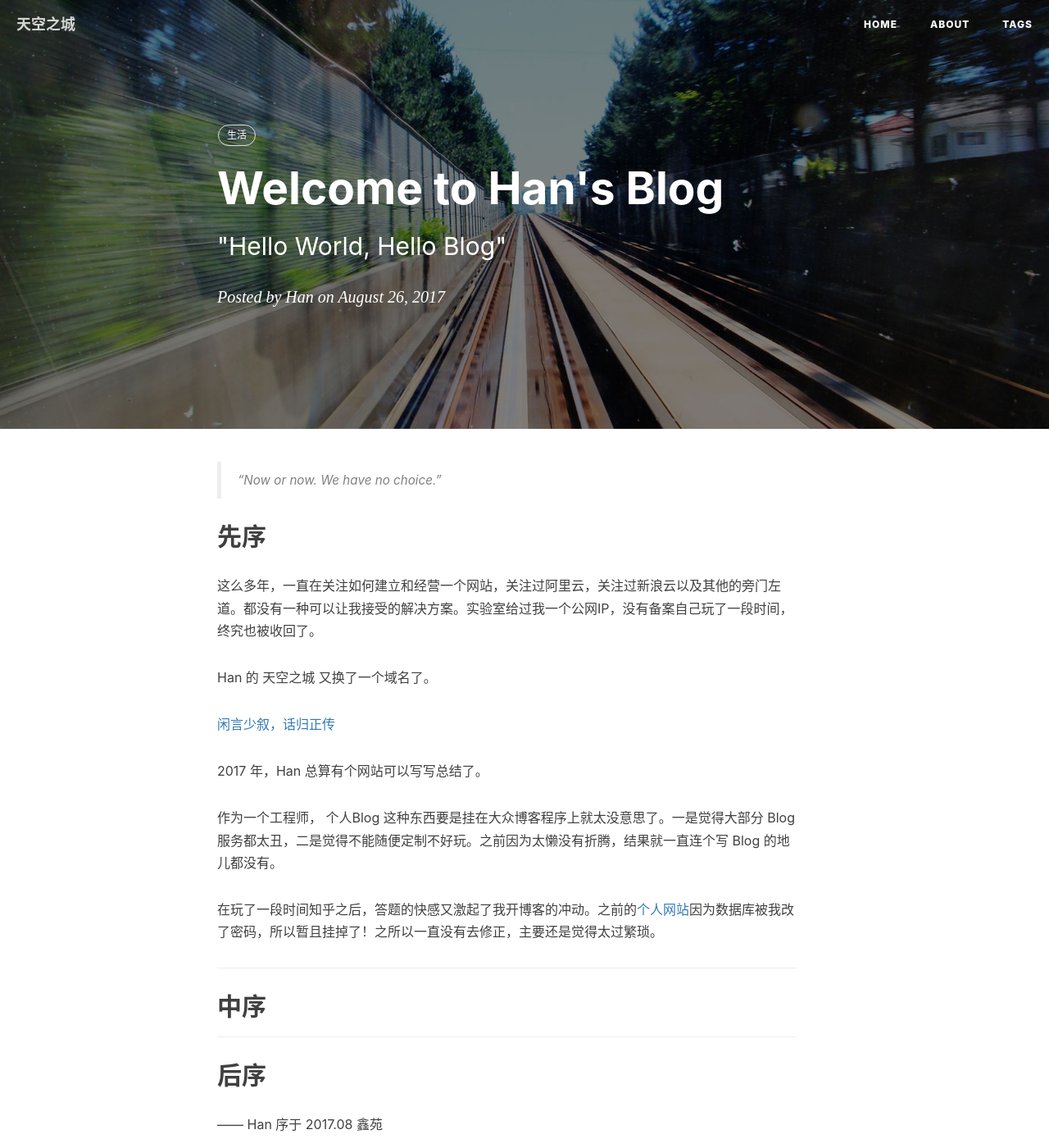
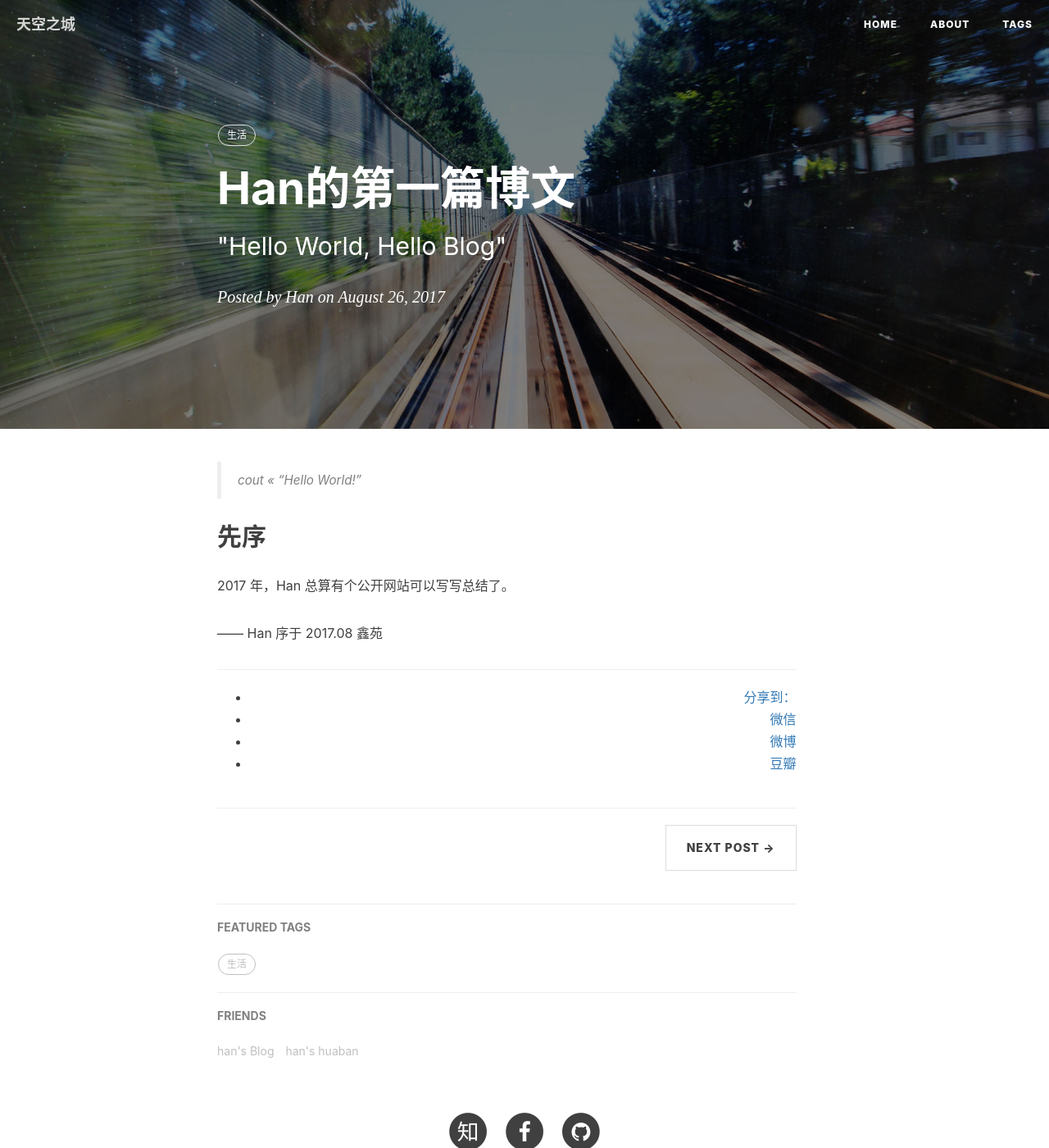
Before and after one commit to hanslabs/hanslabs.github.io, a Jekyll site: the page built from _posts/2017-08-26-hello-2017.markdown, in a window 1280 px wide and 1400 px high. Shown: the whole window at 82% size. Built offline with Jekyll 4.4.1, drawn with Linux system fonts in a browser that asks for light colours; nearby versions of some CDN libraries; comment, search, counter and statistics services are not loaded.

Commit message:
2017-14-25

```diff
--- a/_posts/2017-08-26-hello-2017.markdown
+++ b/_posts/2017-08-26-hello-2017.markdown
@@ -1,6 +1,6 @@
 ---
 layout:     post
-title:      "Welcome to Han's Blog"
+title:      "Han的第一篇博文"
 subtitle:   " \"Hello World, Hello Blog\""
 date:       2017-08-26 13:00:00
 author:     "Han"
@@ -9,42 +9,16 @@ tags:
     - 生活
 ---
 
-> “Now or now. We have no choice.”
+> cout << "Hello World!”
 
 
 ## 先序
 
-这么多年，一直在关注如何建立和经营一个网站，关注过阿里云，关注过新浪云以及其他的旁门左道。都没有一种可以让我接受的解决方案。实验室给过我一个公网IP，没有备案自己玩了一段时间，终究也被收回了。
-
-Han 的 天空之城 又换了一个域名了。
-
-[闲言少叙，话归正传](#build)
 
 
-
-2017 年，Han 总算有个网站可以写写总结了。
-
-
-作为一个工程师， 个人Blog 这种东西要是挂在大众博客程序上就太没意思了。一是觉得大部分 Blog 服务都太丑，二是觉得不能随便定制不好玩。之前因为太懒没有折腾，结果就一直连个写 Blog 的地儿都没有。
-
-在玩了一段时间知乎之后，答题的快感又激起了我开博客的冲动。之前的[个人网站](han.16mb.com)因为数据库被我改了密码，所以暂且挂掉了！之所以一直没有去修正，主要还是觉得太过繁琐。
-
-
-<p id = "build"></p>
----
-
-## 中序
+2017 年，Han 总算有个公开网站可以写写总结了。
 
 
 
 
----
-
-
-
-
-## 后序
-
-
-
 —— Han 序于 2017.08 鑫苑
--- a/_posts/2017-12-24-偈三首诗词.markdown
+++ b/_posts/2017-12-24-偈三首诗词.markdown
@@ -1,7 +1,7 @@
 ---
 layout:     post
-title:      "Welcome to Han's Blog"
-subtitle:   " \"Hello World, Hello Blog\""
+title:      "记三首诗词"
+subtitle:   " \"喜欢然后卓越\""
 date:       2017-12-24 13:00:00
 author:     "Han"
 header-img: "img/post-bg-2015.jpg"``
```
Also changed, not shown: other parts of _posts/2017-12-24-偈三首诗词.markdown (+1 -0 lines), _posts/2017-09-16-一别两宽.markdown (+8 -21 lines), _posts/2017-10-07-book_list.markdown (+20 -5 lines), _posts/2017-11-26-正视自己.markdown (+11 -4 lines), 1 other file.
